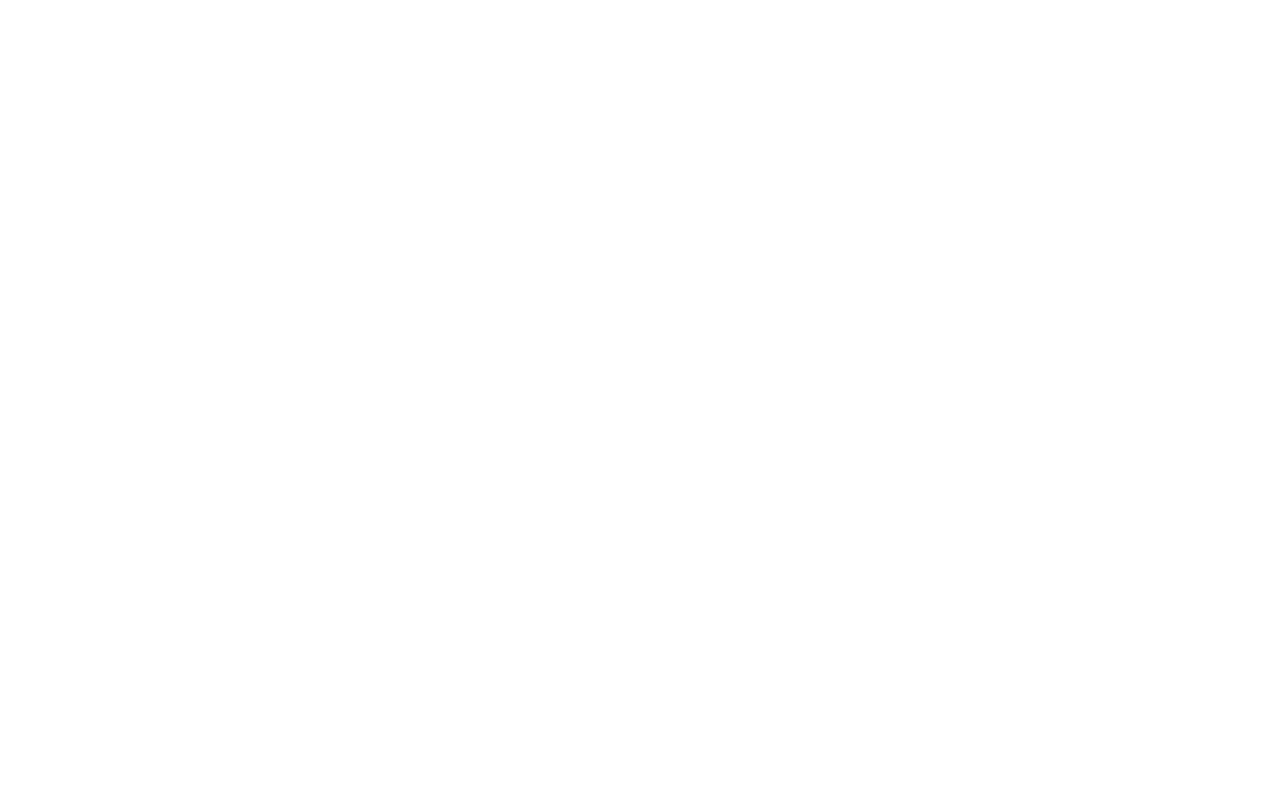
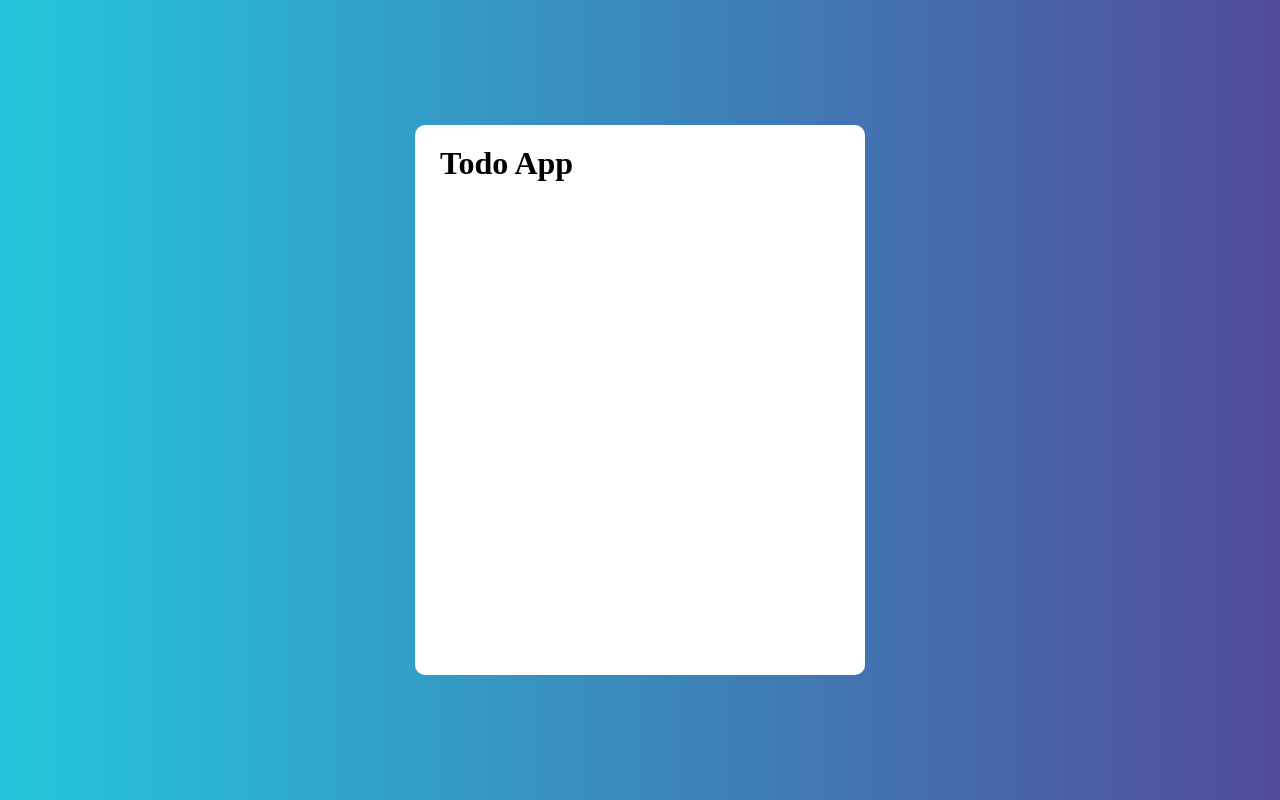
Before and after one commit to awerenion/Todo-List, a Vue app: page / in a window 1280 px wide. Built offline with nearby package versions, Linux system fonts and the light colour scheme.

Commit message:
add blanc

```diff
--- a/src/App.vue
+++ b/src/App.vue
@@ -1,17 +1,25 @@
 <template>
   <div id="app">
+    <TodoBlank />
   </div>
 </template>
 
 <script>
+import TodoBlank from '@/components/TodoBlank.vue'
 
 export default {
   name: 'App',
   components: {
+    TodoBlank
   }
 }
 </script>
 
+    TodoBlanc
 <style>
-
+  body {
+    background: #24c6dc;
+    background: -webkit-linear-gradient(to right, #24c6dc, #514a9d);
+    background: linear-gradient(to right, #24c6dc, #514a9d);
+  }
 </style>
--- /dev/null
+++ b/src/components/TodoBlank.vue
@@ -0,0 +1,25 @@
+<template>
+  <div class="blanc">
+    <h1 class="title">Todo App</h1>
+  </div>
+</template>
+
+<script>
+</script>
+
+<style scoped>
+  .blanc {
+    position: fixed;
+    top: 50%;
+    left: 50%;
+    width: 450px;
+    height: 550px;
+    background: white;
+    margin: -275px 0 0 -225px;
+    border-radius: 10px;
+  }
+
+  .title {
+    margin: 20px 0px 5px 25px;
+  }
+</style>
```
